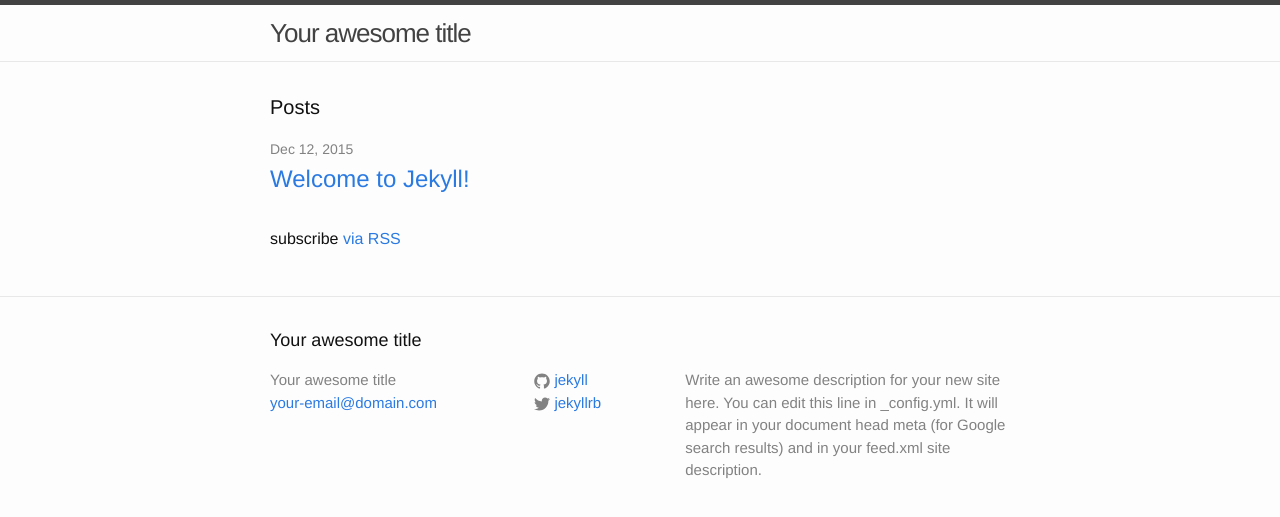
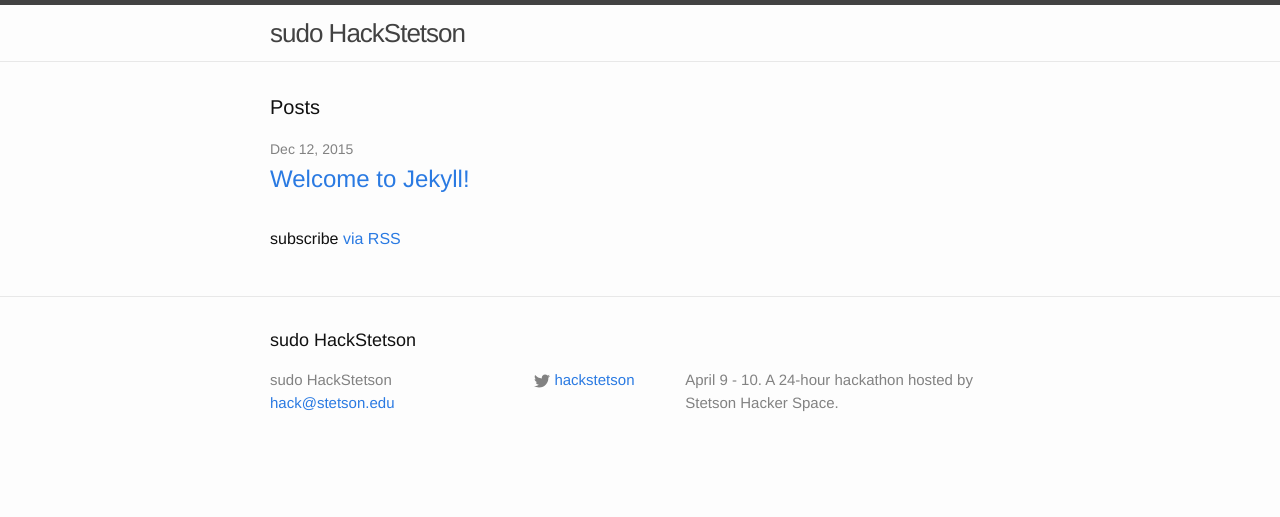
Before and after one commit to suhack/sudo, a Jekyll site: the page built from index.html, in a window 1280 px wide. Shown: the top 517 px of the page. Built offline with Jekyll 4.4.1, drawn with Linux system fonts in a browser that asks for light colours.

Commit message:
Update config

```diff
--- a/_config.yml
+++ b/_config.yml
@@ -1,14 +1,12 @@
 # Site settings
-title: Your awesome title
-email: your-email@domain.com
+title: sudo HackStetson
+email: hack@stetson.edu
 description: > # this means to ignore newlines until "baseurl:"
-  Write an awesome description for your new site here. You can edit this
-  line in _config.yml. It will appear in your document head meta (for
-  Google search results) and in your feed.xml site description.
+  April 9 - 10. A 24-hour hackathon hosted by Stetson Hacker Space.
 baseurl: "" # the subpath of your site, e.g. /blog/
-url: "http://yourdomain.com" # the base hostname & protocol for your site
-twitter_username: jekyllrb
-github_username:  jekyll
+url: "http://hackstetson.com" # the base hostname & protocol for your site
+twitter_username: hackstetson
+github_username:
 
 # Build settings
 markdown: kramdown
```
